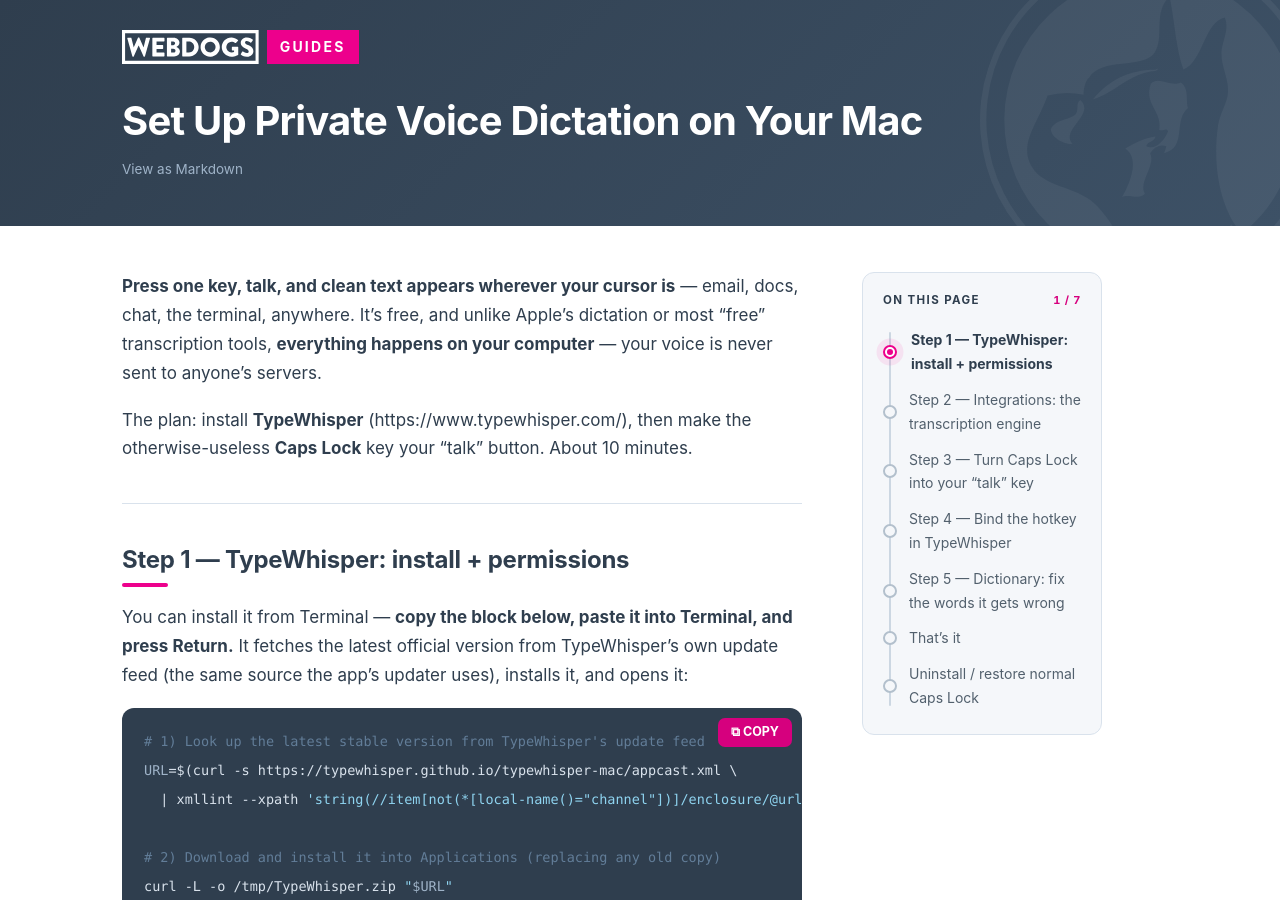
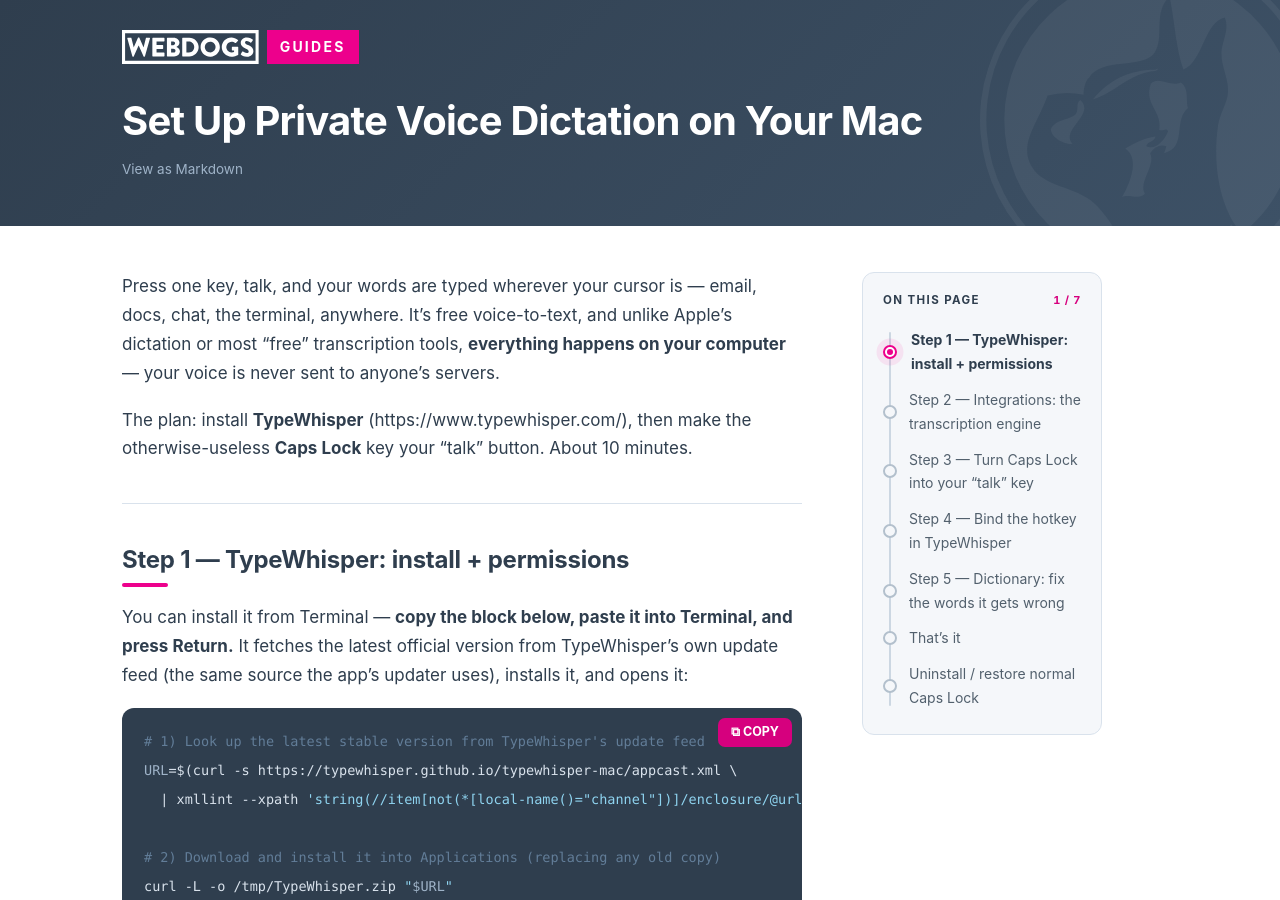
Before and after one commit to theWEBDOGS/guides, a Jekyll site: the page built from typewhisper/typewhisper.md, in a window 1280 px wide and 900 px high. Built offline with Jekyll 4.4.1, drawn with Linux system fonts in a browser that asks for light colours; some web fonts are replaced; our own code applies the rules of GitHub Pages for plain Markdown files.

Commit message:
Publish guides (2026-06-12) [generated]

```diff
--- a/typewhisper/typewhisper.md
+++ b/typewhisper/typewhisper.md
@@ -1,10 +1,10 @@
 
 # Set Up Private Voice Dictation on Your Mac
 
-**Press one key, talk, and clean text appears wherever your cursor is** —
-email, docs, chat, the terminal, anywhere. It's free, and unlike Apple's
-dictation or most "free" transcription tools, **everything happens on your
-computer** — your voice is never sent to anyone's servers.
+Press one key, talk, and your words are typed wherever your cursor is —
+email, docs, chat, the terminal, anywhere. It's free voice-to-text, and
+unlike Apple's dictation or most "free" transcription tools, **everything
+happens on your computer** — your voice is never sent to anyone's servers.
 
 The plan: install **TypeWhisper** (https://www.typewhisper.com/), then make
 the otherwise-useless **Caps Lock** key your "talk" button. About 10 minutes.
```
Also changed, not shown: typewhisper/index.md (+4 -4 lines).
